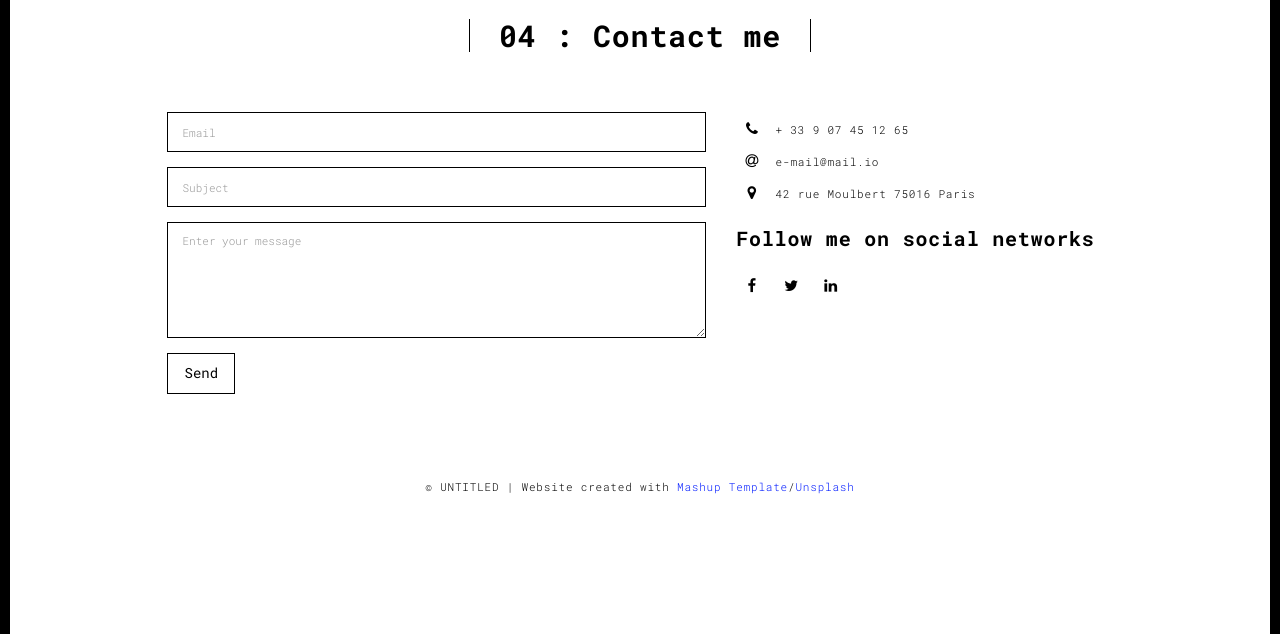
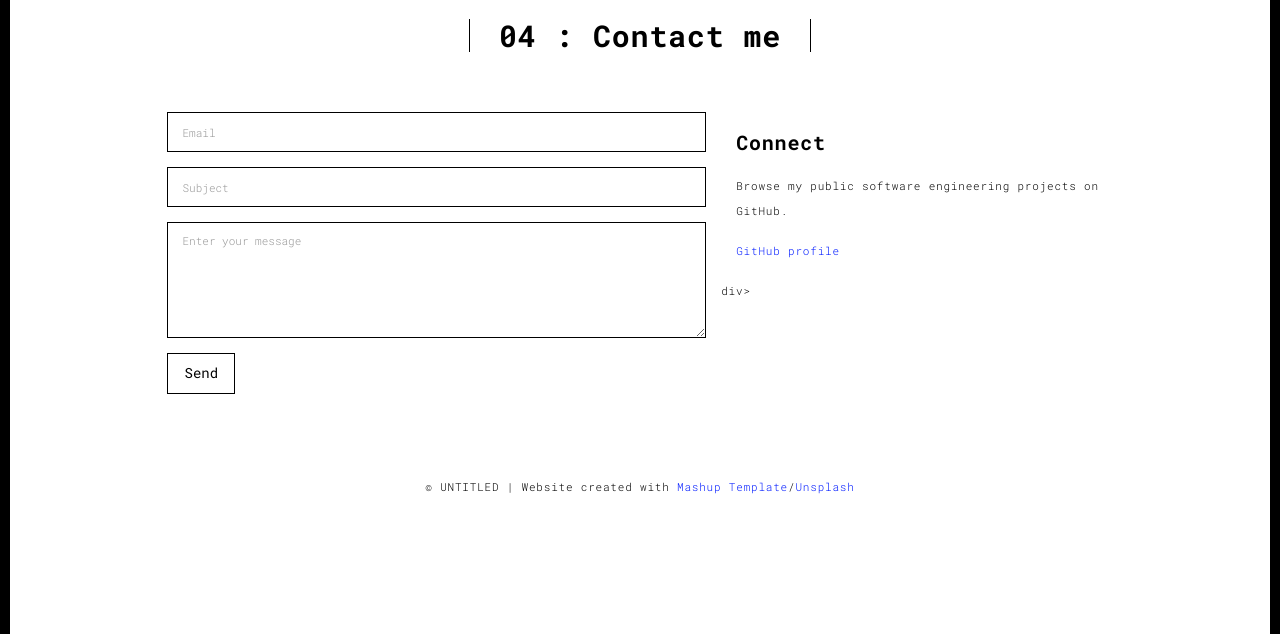
Before and after one commit to mitch7553-ctrl/portfolio, a Flask app: page /contact.html in a window 1280 px wide. Shown: the part 90-724 px from the top of the page. Run offline with Flask 3, Linux system fonts and the light colour scheme; some libraries are stand-ins or nearby versions.

Commit message:
Replace template contact placeholders and validate required inputs

```diff
--- a/templates/contact.html
+++ b/templates/contact.html
@@ -7,7 +7,7 @@
   <meta content="width=device-width,initial-scale=1" name="viewport">
   <meta content="description" name="description">
   <meta name="google" content="notranslate" />
-  <meta content="Mashup templates have been developped by Orson.io team" name="author">
+  <meta content="Software engineering portfolio contact page" name="description">
 
   <!-- Disable tap highlight on IE -->
   <meta name="msapplication-tap-highlight" content="no">
@@ -15,7 +15,7 @@
   <link rel="apple-touch-icon" sizes="180x180" href="./static/assets/images/apple-icon-180x180.png">
   <link href="./static/assets/images/favicon.ico" rel="icon">
 
-  <title>Title page</title>
+  <title>Contact | Software Engineering Portfolio</title>
 
 <link href="./static/main.3f6952e4.css" rel="stylesheet"></head>
 
@@ -63,49 +63,22 @@
                   <div class="row">
                     <div class="col-md-7">
                       <div class="form-group">
-                        <input name="email" type="email" class="form-control" id="email" placeholder="Email">
+                        <input name="email" type="email" class="form-control" id="email" placeholder="Email" aria-label="Email" autocomplete="email" maxlength="254" required>
                       </div>
                       <div class="form-group">
-                        <input name="subject" type="text" class="form-control" id="subject" placeholder="Subject">
+                        <input name="subject" type="text" class="form-control" id="subject" placeholder="Subject" aria-label="Subject" maxlength="150" required>
                       </div>
                       <div class="form-group">
-                        <textarea name="message" class="form-control" rows="5" placeholder="Enter your message"></textarea>
+                        <textarea name="message" class="form-control" rows="5" placeholder="Enter your message" aria-label="Message" maxlength="3000" required></textarea>
                       </div>
                       <button type="submit" class="btn btn-default btn-lg">Send</button>
                     </div>
                     <div class="col-md-5 address-container">
-                      <ul class="list-unstyled">
-                        <li>
-                          <span class="fa-icon">
-                            <i class="fa fa-phone" aria-hidden="true"></i>
-                          </span>
-                          + 33 9 07 45 12 65
-                        </li>
-                        <li>
-                          <span class="fa-icon">
-                            <i class="fa fa-at" aria-hidden="true"></i>
-                          </span>
-                          e-mail@mail.io
-                        </li>
-                        <li>
-                          <span class="fa-icon">
-                            <i class="fa fa fa-map-marker" aria-hidden="true"></i>
-                          </span>
-                          42 rue Moulbert 75016 Paris
-                        </li>
-                      </ul>
-                      <h3>Follow me on social networks</h3>
-                      <a href="http://www.facebook.com" title="" class="fa-icon">
-                        <i class="fa fa-facebook"></i>
-                      </a>
-                      <a href="http://www.twitter.com" title="" class="fa-icon">
-                        <i class="fa fa-twitter"></i>
-                      </a>
-                      <a href="http://www.linkedin.com" title="" class="fa-icon">
-                        <i class="fa fa-linkedin"></i>
-                      </a>
-
+                      <h3>Connect</h3>
+                      <p>Browse my public software engineering projects on GitHub.</p>
+                      <p><a href="https://github.com/mitch7553-ctrl" rel="noopener noreferrer">GitHub profile</a></p>
                     </div>
+div>
                   </div>
                 </form>
             </div>
```
